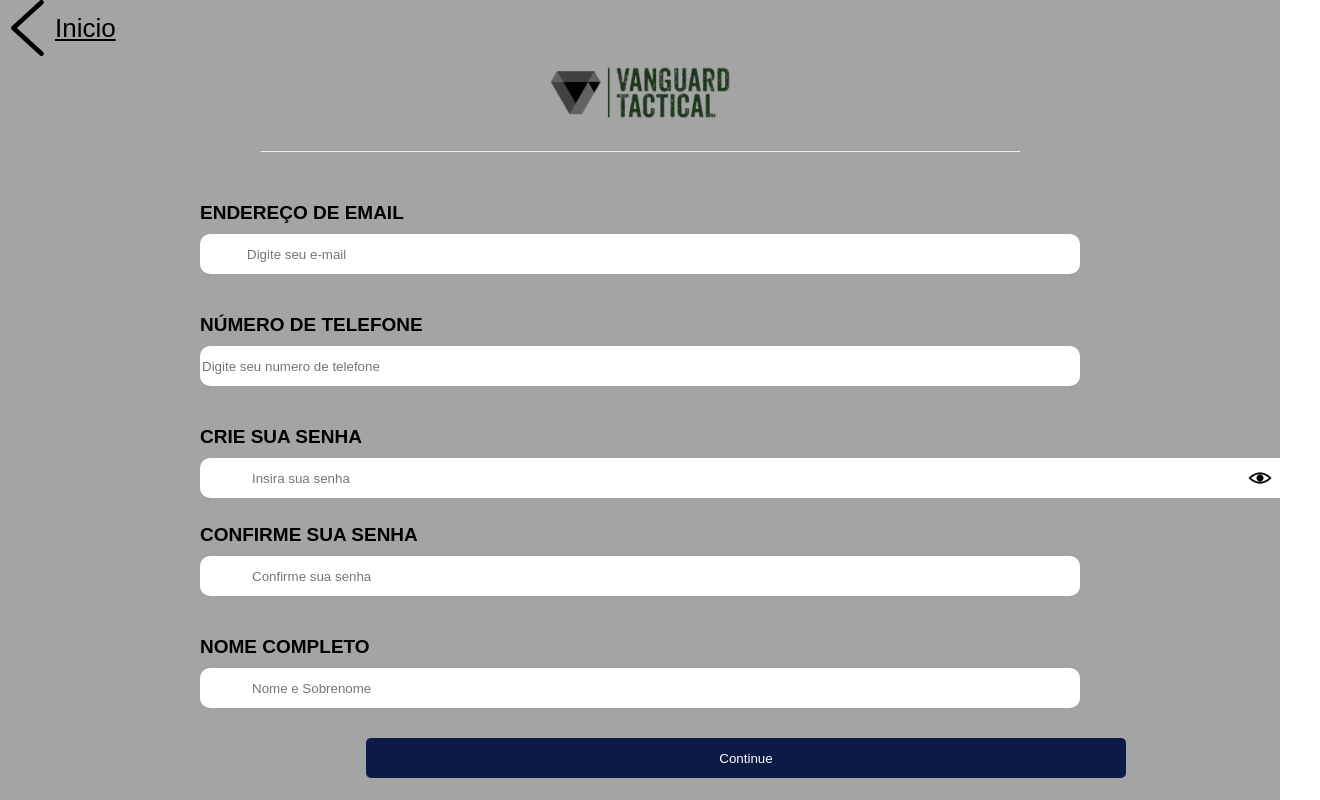
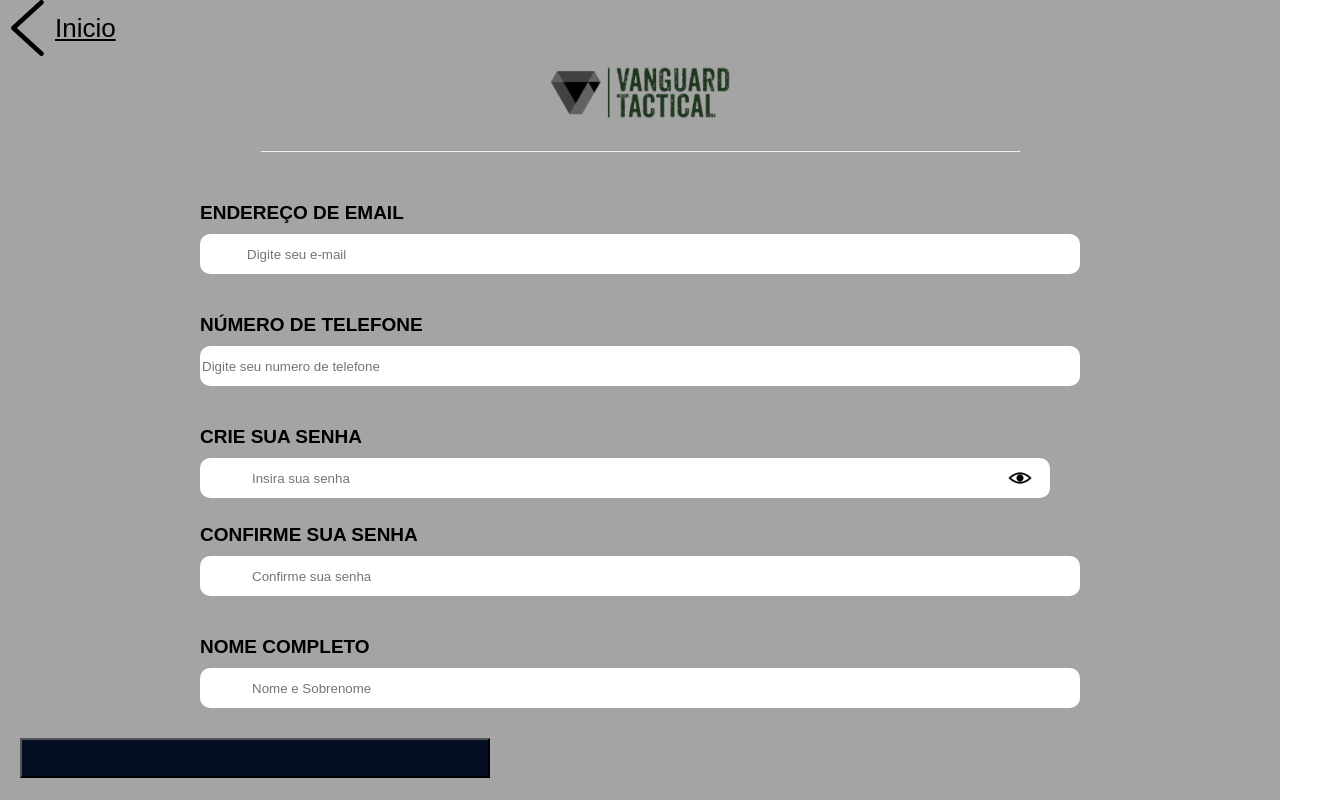
Before and after one commit to DOLK2K/Vanguardtcc-S, a React (Create React App) app: page /Cadastro in a window 1280 px wide. Shown: the top 800 px of the page, 1320 px wide, since content can reach past the window. Built offline with nearby package versions, Linux system fonts and the light colour scheme.

Commit message:
erro corrigido

```diff
--- a/src/pages/cadastro/index.js
+++ b/src/pages/cadastro/index.js
@@ -83,8 +83,10 @@ export default function Cadastro() {
                 </div>
             </div>
 
+            <div className='botao-cadastro'>
+            <button></button>
+            </div>
 
-            <button onClick={entrarCadastro} className='botao-cadastro'>Continue</button>
             <div className='erro-cadastro'>{erro}</div>
 
             <p className='texto'>Ao me inscrever, aceito os <span> Termos de Serviços </span> & <span> Poolítica de Privacidade </span>  </p>
--- a/src/pages/cadastro/index.scss
+++ b/src/pages/cadastro/index.scss
@@ -87,7 +87,7 @@ section input {
     display: flex;
     flex-direction: column;
     margin: 30px 200px 28px;
-    width: 140vh;
+
     height: 40px;
      border-radius: 10px;
     border: none;
@@ -107,6 +107,10 @@ section input {
     position: relative;
     right: 45px;
 
+    }
+
+    .terceiro-input input {
+        width: 100%;
     }
 
     .elemento-input {
@@ -177,15 +181,9 @@ section input {
     }
 
 .botao-cadastro {
-    width: 95vh;
-    margin-left: 366px;
-    height: 40px;
-    margin-top: 20px;
-    border-radius: 5px;
-    border: none;
-    color: #ffff;
-    background-color: #0B1B45;
-    cursor: pointer;
+    display: flex;
+    align-items: center;
+
 }
 
 .texto {
--- a/src/pages/login-adm/index.js
+++ b/src/pages/login-adm/index.js
@@ -7,7 +7,7 @@ import { useState } from 'react'
 import axios from 'axios'
 
 
-export default function loginadm() {
+export default function Loginadm() {
 
     const[email, setemail] = useState('')
     const[senha, setsenha] = useState('')
```
